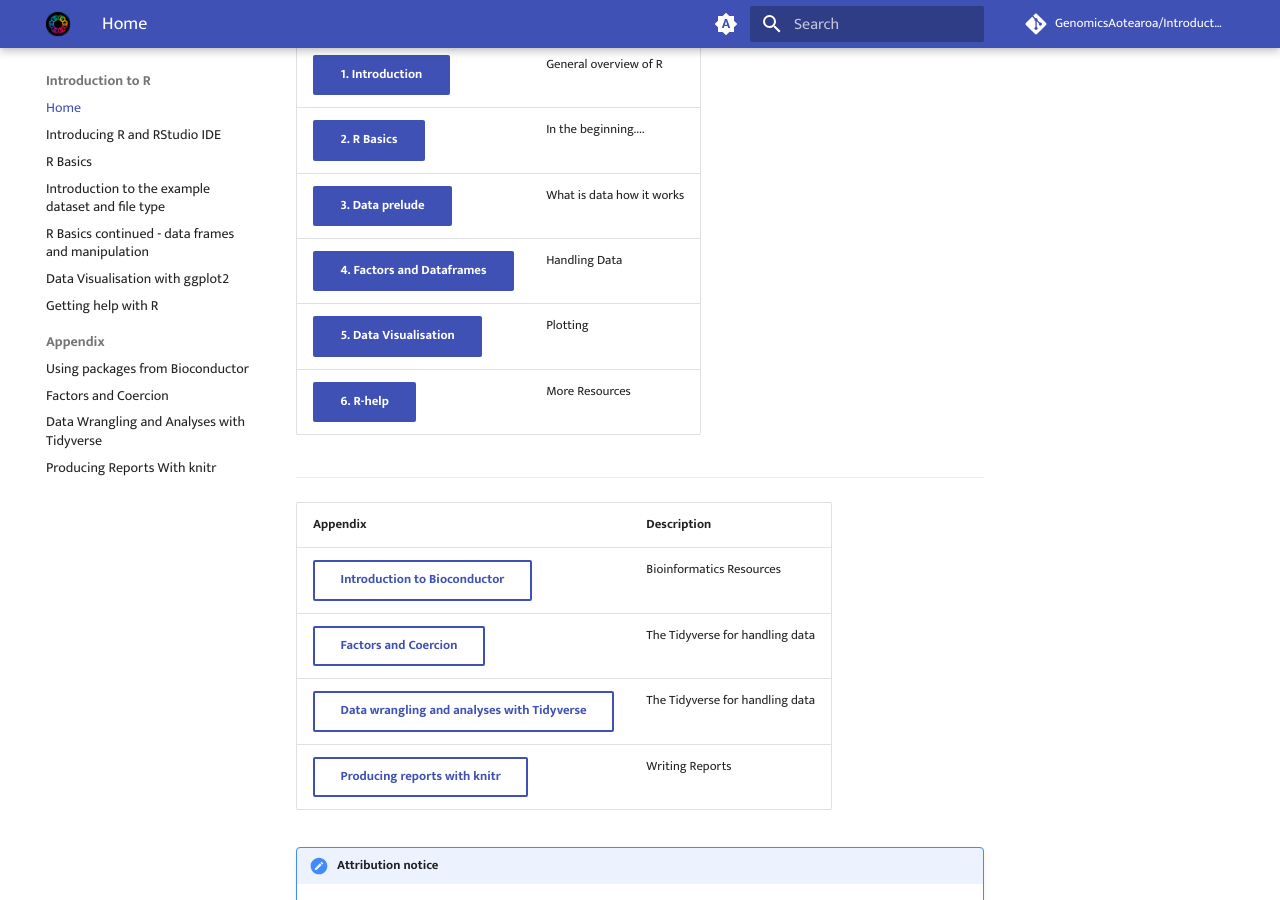
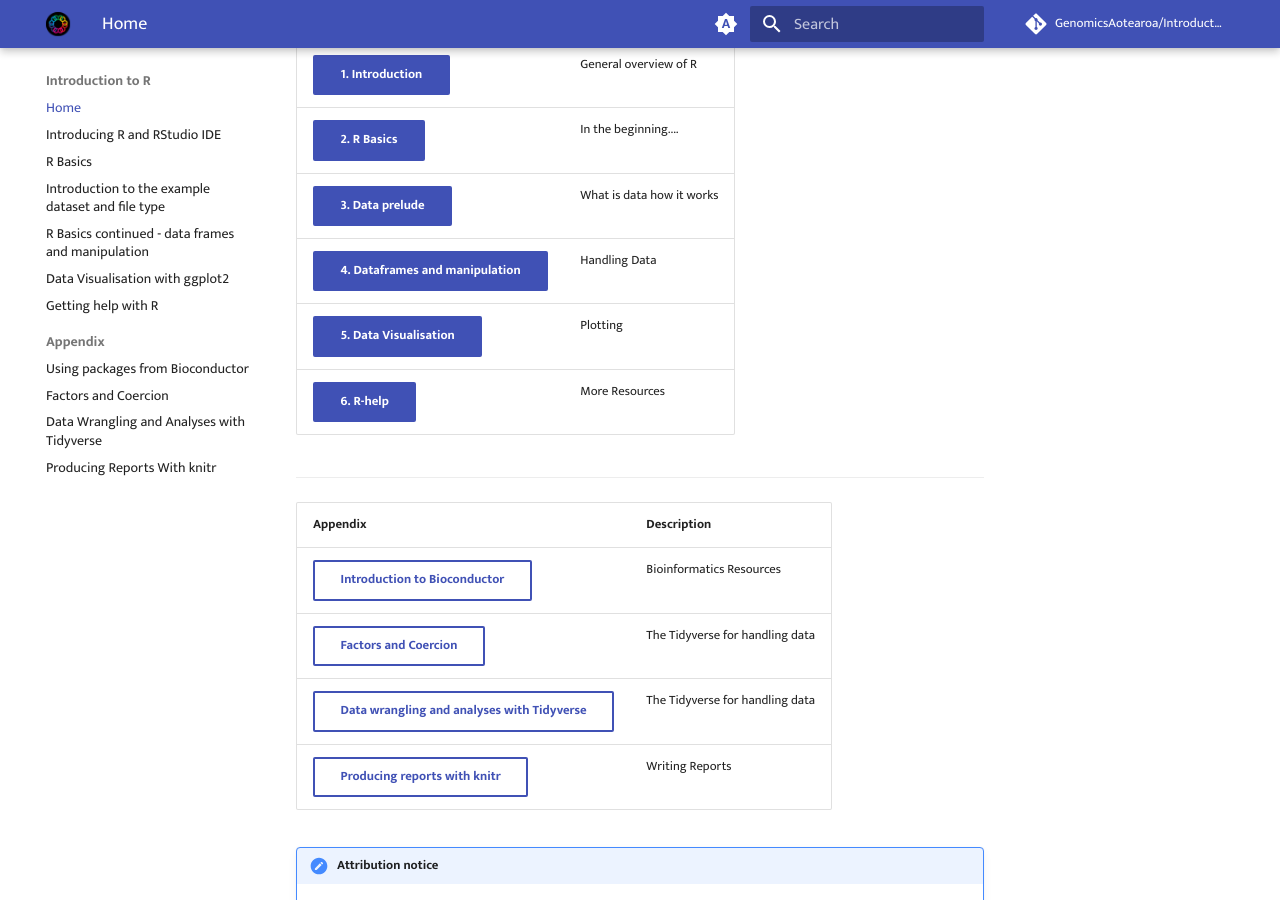
Before and after one commit to GenomicsAotearoa/Introduction-to-R, an MkDocs documentation site: the page built from docs/index.md, in a window 1280 px wide and 900 px high, scrolled down 475 px. Built offline with MkDocs 1.6.1 and Material for MkDocs 9.7.7, drawn with Linux system fonts in a browser that asks for light colours; comment, search, counter and statistics services are not loaded.

Commit message:
fix button

```diff
--- a/docs/index.md
+++ b/docs/index.md
@@ -20,7 +20,7 @@
 |[1. Introduction](./00-introduction.md){ .md-button .md-button--primary } | General overview of R |
 |[2. R Basics](./01-r-basics.md){ .md-button .md-button--primary } | In the beginning....|
 |[3. Data prelude](./02-data-prelude.md){ .md-button .md-button--primary } | What is data how it works|
-|[4. Factors and Dataframes ](./03-basics-dataframes-manipulation.md){ .md-button .md-button--primary } | Handling Data|
+|[4. Dataframes and manipulation](./03-basics-dataframes-manipulation.md){ .md-button .md-button--primary } | Handling Data|
 |[5. Data Visualisation](./04-data-visualisation.md){ .md-button .md-button--primary } | Plotting|
 |[6. R-help](./05-r-help.md){ .md-button .md-button--primary } | More Resources|
 
```
